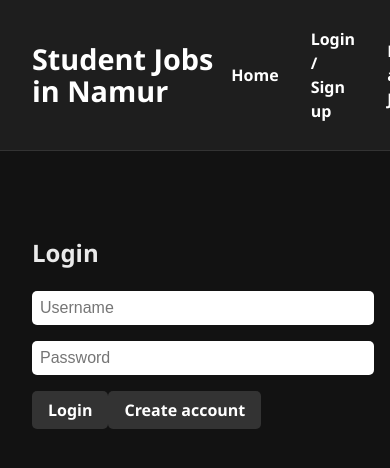
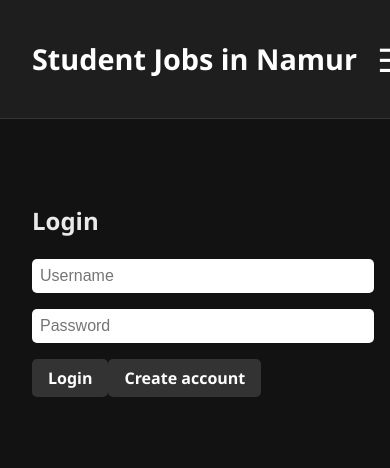
Before and after one commit to etu51184/jobs-etudiants-frontend, a React (Vite) app: page /auth in a window 390 px wide. Shown: the top 468 px of the page. Built offline with nearby package versions, Linux system fonts and the light colour scheme.

Commit message:
update et fix bug v4

```diff
--- a/src/App.css
+++ b/src/App.css
@@ -29,30 +29,60 @@ html, body, #root {
   z-index: 1000;
 }
 
-.nav-left,
-.nav-right,
-.nav-center {
-  display: flex;
-  align-items: center;
-  gap: 2rem;
-}
-
 .logo {
   font-size: 1.8rem;
   font-weight: bold;
   color: white;
 }
 
-.nav-bar a {
+.nav-toggle {
+  display: none;
+  font-size: 2rem;
+  background: none;
+  border: none;
+  color: white;
+  cursor: pointer;
+}
+
+.nav-links {
+  display: flex;
+  gap: 2rem;
+}
+
+.nav-links a {
   color: white;
   text-decoration: none;
   font-weight: 600;
   transition: color 0.2s ease;
 }
 
-.nav-bar a:hover {
+.nav-links a:hover {
   color: #00cc66;
   text-decoration: underline;
+}
+
+/* === RESPONSIVE NAVIGATION === */
+@media (max-width: 768px) {
+  .nav-toggle {
+    display: block;
+  }
+
+  .nav-links {
+    display: none;
+    flex-direction: column;
+    background-color: #1e1e1e;
+    position: absolute;
+    top: 80px;
+    right: 0;
+    padding: 1rem;
+    width: 200px;
+    border-left: 1px solid #333;
+    border-bottom: 1px solid #333;
+  }
+
+  .nav-links.show {
+    display: flex;
+  }
 }
 
 /* === AUTH MESSAGE === */
--- a/src/App.jsx
+++ b/src/App.jsx
@@ -1,4 +1,3 @@
-// src/App.jsx
 import { BrowserRouter as Router, Routes, Route } from 'react-router-dom';
 import './App.css';
 import Layout from './components/Layout';
--- a/src/components/Layout.jsx
+++ b/src/components/Layout.jsx
@@ -1,20 +1,27 @@
 // src/components/Layout.jsx
+import { useState } from 'react';
 import { Link, Outlet } from 'react-router-dom';
 import '../App.css';
 
 function Layout() {
+  const [menuOpen, setMenuOpen] = useState(false);
+
+  const toggleMenu = () => {
+    setMenuOpen(!menuOpen);
+  };
+
   return (
     <>
       <header className="nav-bar">
-        <div className="nav-left">
-          <h1 className="logo">Student Jobs in Namur</h1>
-        </div>
-
-        <div className="nav-right">
-          <Link to="/">Home</Link>
-          <Link to="/auth">Login / Sign up</Link>
-          <Link to="/post">Post a Job</Link>
-        </div>
+        <h1 className="logo">Student Jobs in Namur</h1>
+        <button className="nav-toggle" onClick={toggleMenu}>
+          &#x2630;
+        </button>
+        <nav className={`nav-links ${menuOpen ? 'show' : ''}`}>
+          <Link to="/" onClick={() => setMenuOpen(false)}>Home</Link>
+          <Link to="/auth" onClick={() => setMenuOpen(false)}>Login / Sign up</Link>
+          <Link to="/post" onClick={() => setMenuOpen(false)}>Post a Job</Link>
+        </nav>
       </header>
 
       <main className="container">
```
